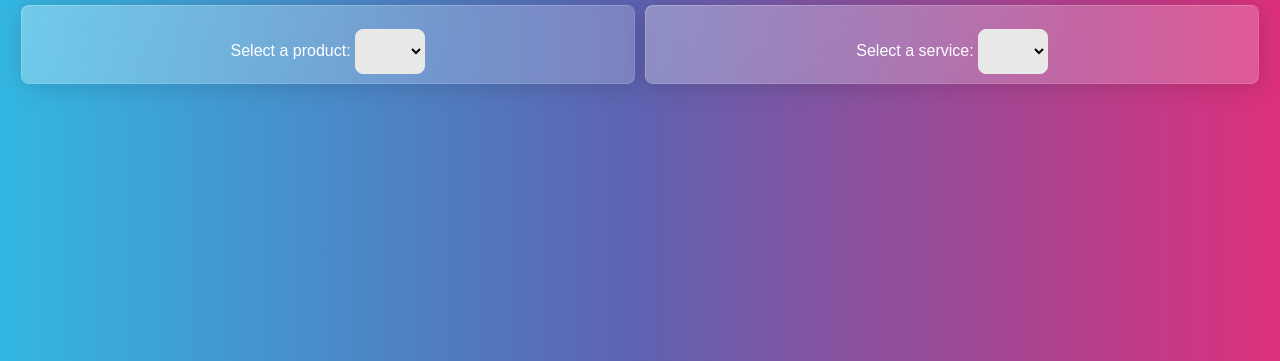
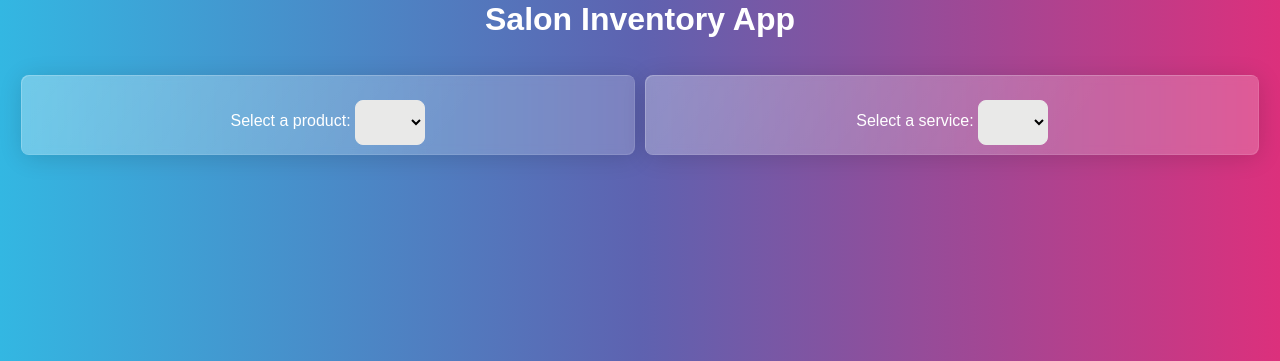
Before and after one commit to leny133/Finalproject, a Django app: page /inventory in a window 1280 px wide. Shown: the part 72-433 px from the top of the page. Run offline with Django 3.2, Linux system fonts and the light colour scheme; data that the repository does not hold is empty; some libraries are stand-ins or nearby versions.

Commit message:
video made

```diff
--- a/saloninventory/templates/saloninventory/layout.html
+++ b/saloninventory/templates/saloninventory/layout.html
@@ -19,8 +19,6 @@
     <script src="https://maxcdn.bootstrapcdn.com/bootstrap/4.5.2/js/bootstrap.min.js"></script>
 
     <link rel="stylesheet" type="text/css" href="https://bootswatch.com/5/quartz/bootstrap.min.css">
-
-    <link rel="stylesheet" href="{% static 'saloninventory/styles.css' %}" />
     <meta name="viewport" content="width=device-width, initial-scale=1">
   </head>
   <body>
@@ -85,7 +83,14 @@
         </ul>
       </div>
     </nav>
+    <div style="text-align: center; margin-left: auto; margin-right: auto">
 
-    <div class="body">{% block body %} {% endblock %}</div>
+      <figcaption class="blockquote-header">
+      <h2>Salon Inventory App</h2>
+      </figcaption>
+      <blockquote class="blockquote"></blockquote>
+
+     </div>
+    <div class="body">{% block body %}{% endblock %}</div>
   </body>
 </html>
--- a/saloninventory/views.py
+++ b/saloninventory/views.py
@@ -120,7 +120,7 @@ def add_product(request):
         )
 
         product.save()
-        return render(request, "saloninventory/index.html")
+        return Sales_pag(request)
     else:
         return render(request, "saloninventory/addproduct.html")
 
@@ -135,7 +135,7 @@ def add_service(request):
             description=request.POST["serviceDescription"]
         )
         service.save()
-        return render(request, "saloninventory/index.html")
+        return Sales_pag(request)
     else:
         return render(request, "saloninventory/services.html")
 
@@ -171,8 +171,7 @@ def newSale(request):
                     endsale.sold_services.add(Pid)
 
 
-
-        return render(request, "saloninventory/index.html")
+        return Sales_pag(request)
     else:
         return render(request, "saloninventory/newsale.html")
 
@@ -185,7 +184,7 @@ def addPUnits(request, prodId):
         newAmount = pupdate[0].units + Decimal(data.get("units"))
         measureTotal = newAmount * pupdate[0].amountperunit
         pupdate.update(units=newAmount, totalamount=measureTotal)
-    return render(request, "saloninventory/index.html")
+    return Sales_pag(request)
 
 @csrf_exempt
 @login_required
@@ -197,4 +196,4 @@ def addSPrice(request, servId):
         supdate.update(price=newPrice)
         return inventory(request)
     else:
-        return render(request, "saloninventory/index.html")
+        return Sales_pag(request)
```
Also changed, not shown: db.sqlite3.
